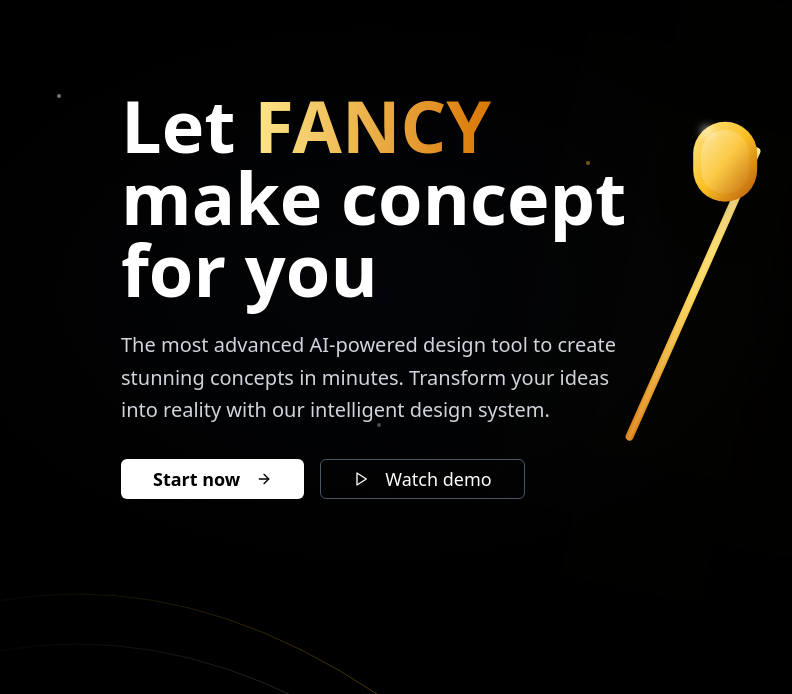
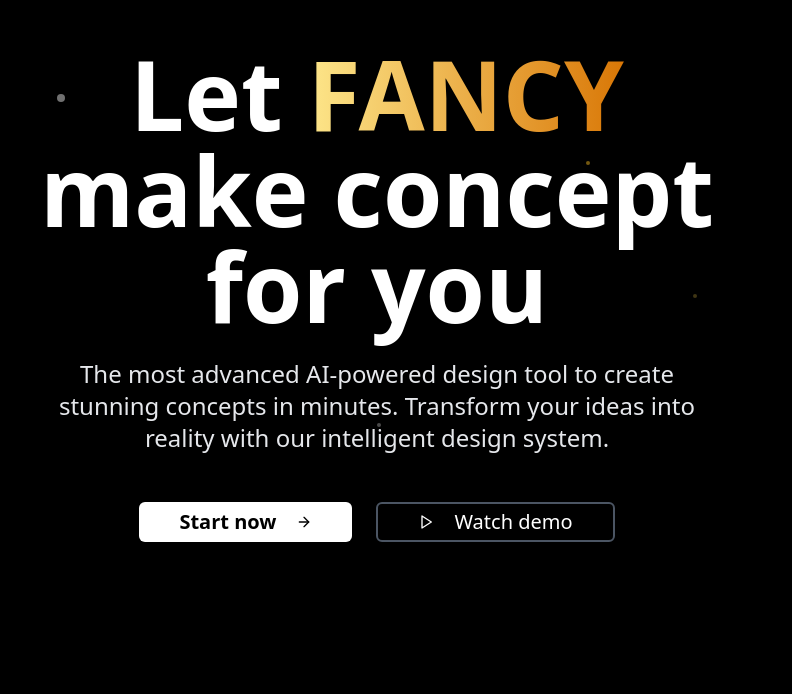
Before and after one commit to SmokeAlot420/ordvibehq, a React (Vite) app: page / in a window 1280 px wide. Shown: the part 194-888 px from the top of the page, without its empty margins (263-1055 px from the left). Built offline with nearby package versions, Linux system fonts and the light colour scheme.

Commit message:
Refactor: Integrate Spline viewer
Integrate the Spline viewer component into the UI using the provided script and scene URL.

```diff
--- a/index.html
+++ b/index.html
@@ -16,6 +16,8 @@
     <meta name="twitter:card" content="summary_large_image" />
     <meta name="twitter:site" content="@lovable_dev" />
     <meta name="twitter:image" content="https://lovable.dev/opengraph-image-p98pqg.png" />
+
+    <script type="module" src="https://unpkg.com/@splinetool/viewer@1.10.4/build/spline-viewer.js"></script>
   </head>
 
   <body>
--- a/src/pages/Index.tsx
+++ b/src/pages/Index.tsx
@@ -4,9 +4,9 @@ import { ArrowRight, Play } from "lucide-react";
 
 const Index = () => {
   return (
-    <div className="min-h-screen bg-black text-white overflow-hidden">
+    <div className="min-h-screen bg-black text-white overflow-hidden relative">
       {/* Navigation */}
-      <nav className="flex items-center justify-between px-8 py-6 relative z-10">
+      <nav className="flex items-center justify-between px-8 py-6 relative z-20">
         <div className="flex items-center space-x-2">
           <div className="w-8 h-8 bg-white rounded-full flex items-center justify-center">
             <span className="text-black font-bold text-sm">F</span>
@@ -26,40 +26,21 @@ const Index = () => {
         </Button>
       </nav>
 
-      {/* Hero Section */}
-      <div className="relative min-h-screen flex items-center justify-center px-8">
-        {/* Background gradient */}
-        <div className="absolute inset-0 bg-gradient-radial from-gray-900/20 via-black to-black"></div>
+      {/* Spline 3D Background */}
+      <div className="absolute inset-0 z-0">
+        <spline-viewer
+          url="https://prod.spline.design/dYsR51OTIcSHoMC5/scene.splinecode"
+          style={{ width: "100%", height: "100%", display: "block" }}
+        ></spline-viewer>
+      </div>
 
-        {/* 3D Spoon Element */}
-        <div className="absolute right-1/4 top-1/2 transform -translate-y-1/2 rotate-12">
-          <div className="relative">
-            {/* Spoon handle */}
-            <div className="w-2 h-80 bg-gradient-to-b from-amber-200 via-amber-300 to-amber-600 rounded-full shadow-2xl transform rotate-12 relative">
-              <div className="absolute inset-0 bg-gradient-to-r from-transparent via-white/20 to-transparent rounded-full"></div>
-            </div>
+      {/* Dark overlay for better text readability */}
+      <div className="absolute inset-0 bg-black/40 z-5"></div>
 
-            {/* Spoon bowl */}
-            <div className="absolute -top-4 -left-6 w-16 h-20 bg-gradient-to-br from-amber-200 via-amber-400 to-amber-700 rounded-full shadow-2xl transform -rotate-12">
-              <div className="absolute inset-2 bg-gradient-to-br from-white/30 to-transparent rounded-full"></div>
-              <div className="absolute top-1 left-2 w-3 h-3 bg-white/60 rounded-full blur-sm"></div>
-            </div>
-
-            {/* Glow effect */}
-            <div className="absolute inset-0 bg-amber-400/20 blur-3xl scale-150 rounded-full"></div>
-          </div>
-        </div>
-
-        {/* Floating particles */}
-        <div className="absolute inset-0 overflow-hidden">
-          <div className="absolute top-1/4 left-1/4 w-1 h-1 bg-white/60 rounded-full animate-pulse"></div>
-          <div className="absolute top-1/3 right-1/3 w-1 h-1 bg-amber-400/60 rounded-full animate-pulse delay-1000"></div>
-          <div className="absolute bottom-1/3 left-1/2 w-1 h-1 bg-white/40 rounded-full animate-pulse delay-2000"></div>
-        </div>
-
-        {/* Content */}
-        <div className="relative z-10 max-w-2xl text-left">
-          <h1 className="text-6xl md:text-7xl font-bold mb-6 leading-tight">
+      {/* Hero Content */}
+      <div className="relative min-h-screen flex items-center justify-center px-8 z-10">
+        <div className="max-w-4xl text-center">
+          <h1 className="text-6xl md:text-8xl font-bold mb-6 leading-tight">
             Let <span className="text-transparent bg-clip-text bg-gradient-to-r from-amber-200 to-amber-600">FANCY</span>
             <br />
             make concept
@@ -67,54 +48,30 @@ const Index = () => {
             for you
           </h1>
 
-          <p className="text-xl text-gray-300 mb-8 max-w-lg leading-relaxed">
+          <p className="text-xl md:text-2xl text-gray-200 mb-12 max-w-2xl mx-auto leading-relaxed">
             The most advanced AI-powered design tool to create stunning concepts in minutes.
             Transform your ideas into reality with our intelligent design system.
           </p>
 
-          <div className="flex items-center space-x-4">
-            <Button className="bg-white text-black hover:bg-gray-200 transition-all duration-300 px-8 py-3 text-lg font-semibold group">
+          <div className="flex flex-col sm:flex-row items-center justify-center space-y-4 sm:space-y-0 sm:space-x-6">
+            <Button className="bg-white text-black hover:bg-gray-200 transition-all duration-300 px-10 py-4 text-xl font-semibold group">
               Start now
-              <ArrowRight className="ml-2 w-5 h-5 group-hover:translate-x-1 transition-transform" />
+              <ArrowRight className="ml-3 w-6 h-6 group-hover:translate-x-1 transition-transform" />
             </Button>
 
-            <Button variant="ghost" className="text-white border border-gray-600 hover:border-white transition-all duration-300 px-8 py-3 text-lg group">
-              <Play className="mr-2 w-5 h-5 group-hover:scale-110 transition-transform" />
+            <Button variant="ghost" className="text-white border-2 border-gray-600 hover:border-white hover:bg-white/10 transition-all duration-300 px-10 py-4 text-xl group">
+              <Play className="mr-3 w-6 h-6 group-hover:scale-110 transition-transform" />
               Watch demo
             </Button>
           </div>
         </div>
 
-        {/* Curved lines decoration */}
-        <div className="absolute top-1/2 left-0 w-full h-full pointer-events-none">
-          <svg className="w-full h-full" viewBox="0 0 1200 800" fill="none">
-            <path
-              d="M0 400 Q300 200 600 400 T1200 400"
-              stroke="url(#gradient1)"
-              strokeWidth="1"
-              fill="none"
-              opacity="0.3"
-            />
-            <path
-              d="M0 450 Q300 250 600 450 T1200 450"
-              stroke="url(#gradient2)"
-              strokeWidth="1"
-              fill="none"
-              opacity="0.2"
-            />
-            <defs>
-              <linearGradient id="gradient1" x1="0%" y1="0%" x2="100%" y2="0%">
-                <stop offset="0%" stopColor="transparent" />
-                <stop offset="50%" stopColor="rgb(251, 191, 36)" />
-                <stop offset="100%" stopColor="transparent" />
-              </linearGradient>
-              <linearGradient id="gradient2" x1="0%" y1="0%" x2="100%" y2="0%">
-                <stop offset="0%" stopColor="transparent" />
-                <stop offset="50%" stopColor="rgb(255, 255, 255)" />
-                <stop offset="100%" stopColor="transparent" />
-              </linearGradient>
-            </defs>
-          </svg>
+        {/* Floating particles */}
+        <div className="absolute inset-0 overflow-hidden pointer-events-none">
+          <div className="absolute top-1/4 left-1/4 w-2 h-2 bg-white/60 rounded-full animate-pulse"></div>
+          <div className="absolute top-1/3 right-1/3 w-1 h-1 bg-amber-400/60 rounded-full animate-pulse delay-1000"></div>
+          <div className="absolute bottom-1/3 left-1/2 w-1 h-1 bg-white/40 rounded-full animate-pulse delay-2000"></div>
+          <div className="absolute top-1/2 right-1/4 w-1 h-1 bg-amber-300/50 rounded-full animate-pulse delay-500"></div>
         </div>
       </div>
     </div>
```
